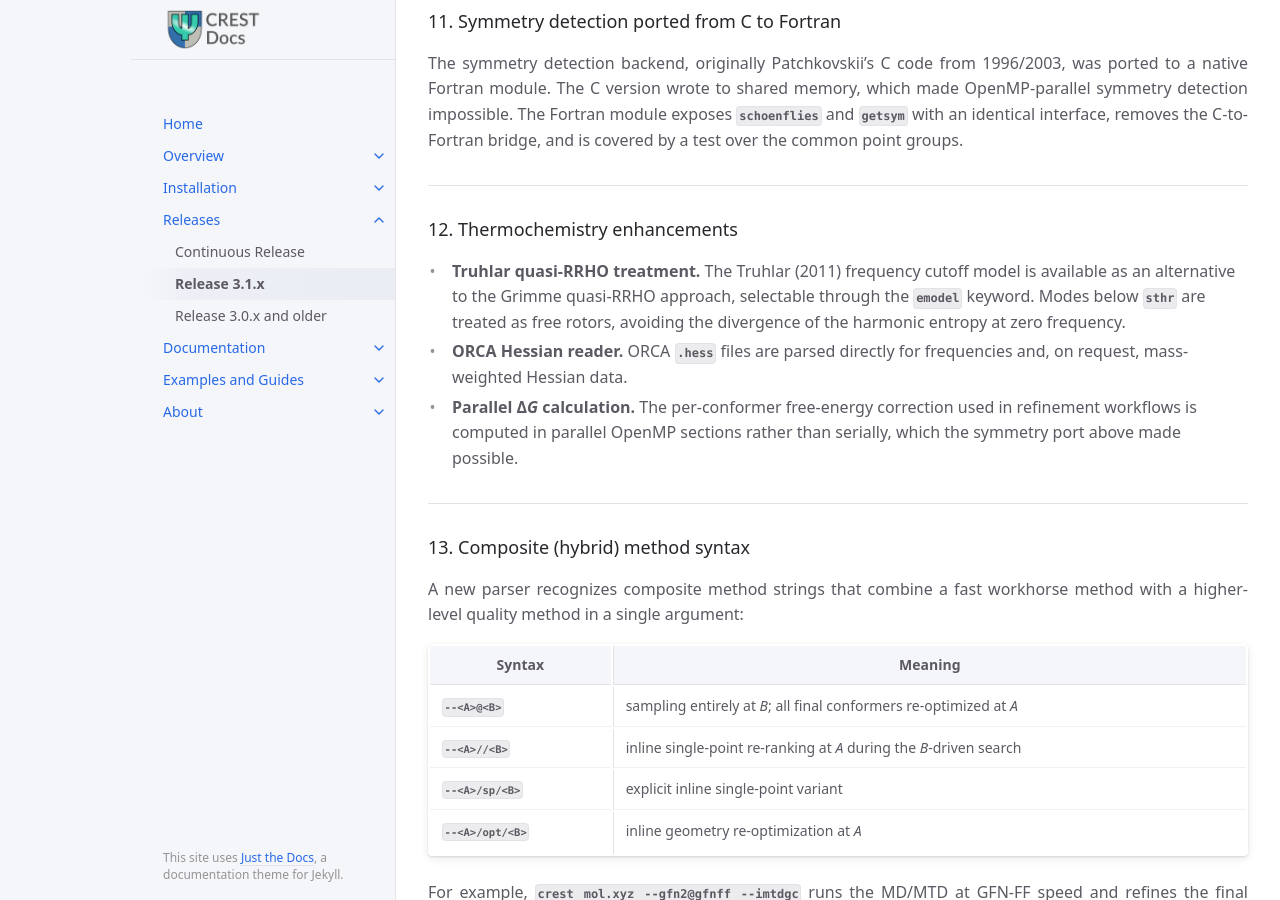
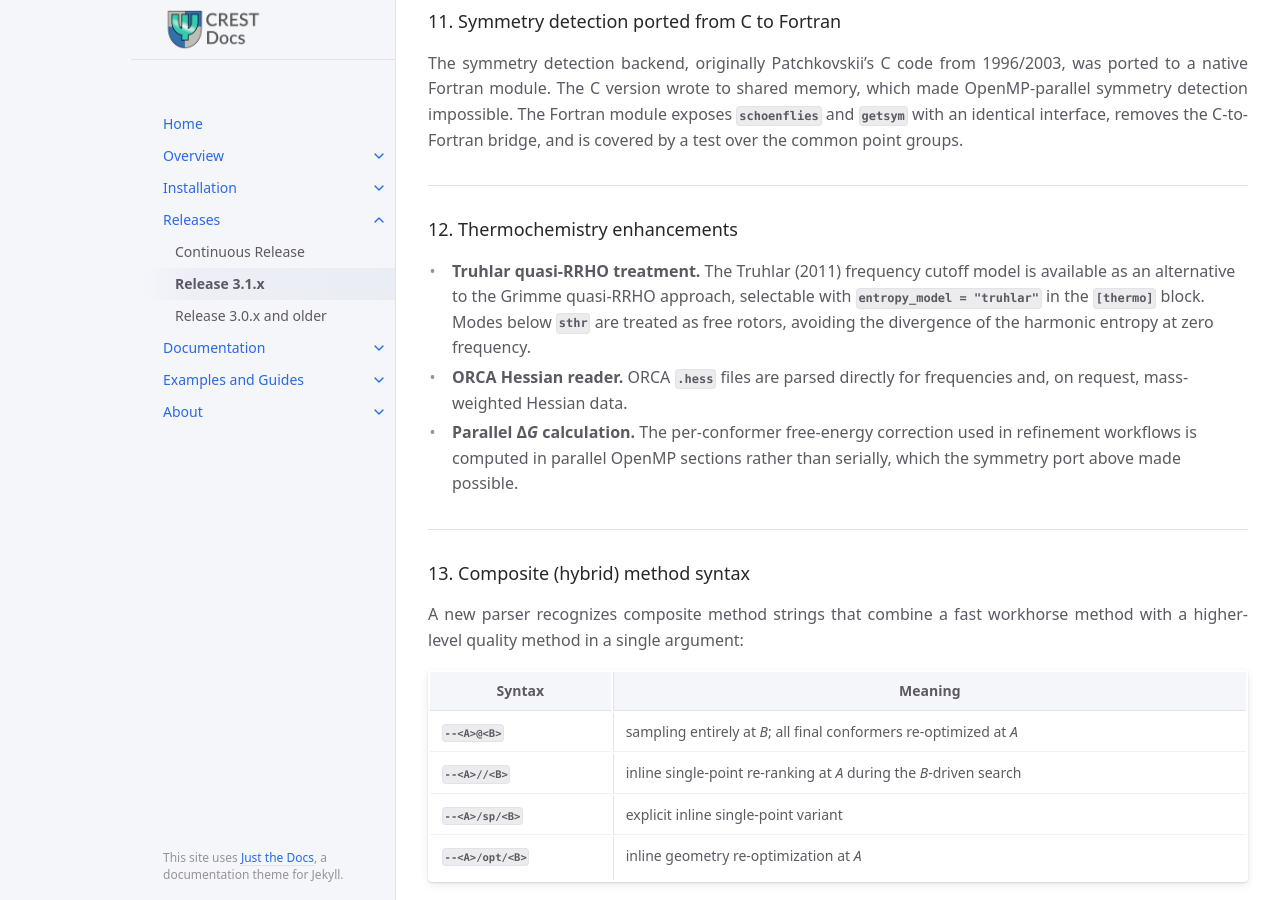
Before and after one commit to crest-lab/crest-docs, a Jekyll site: the page built from page/releases/release_current.md, in a window 1280 px wide and 900 px high, scrolled down 6000 px. Built offline with Jekyll 4.4.1, drawn with Linux system fonts in a browser that asks for light colours.

Commit message:
Use entropy_model instead of emodel in the release notes

```diff
--- a/page/releases/release_current.md
+++ b/page/releases/release_current.md
@@ -259,7 +259,7 @@ common point groups.
 ### 12. Thermochemistry enhancements
 
 - **Truhlar quasi-RRHO treatment.** The Truhlar (2011) frequency cutoff model is available as
-  an alternative to the Grimme quasi-RRHO approach, selectable through the `emodel` keyword.
+  an alternative to the Grimme quasi-RRHO approach, selectable with `entropy_model = "truhlar"` in the `[thermo]` block.
   Modes below `sthr` are treated as free rotors, avoiding the divergence of the harmonic
   entropy at zero frequency.
 - **ORCA Hessian reader.** ORCA `.hess` files are parsed directly for frequencies and, on
```
